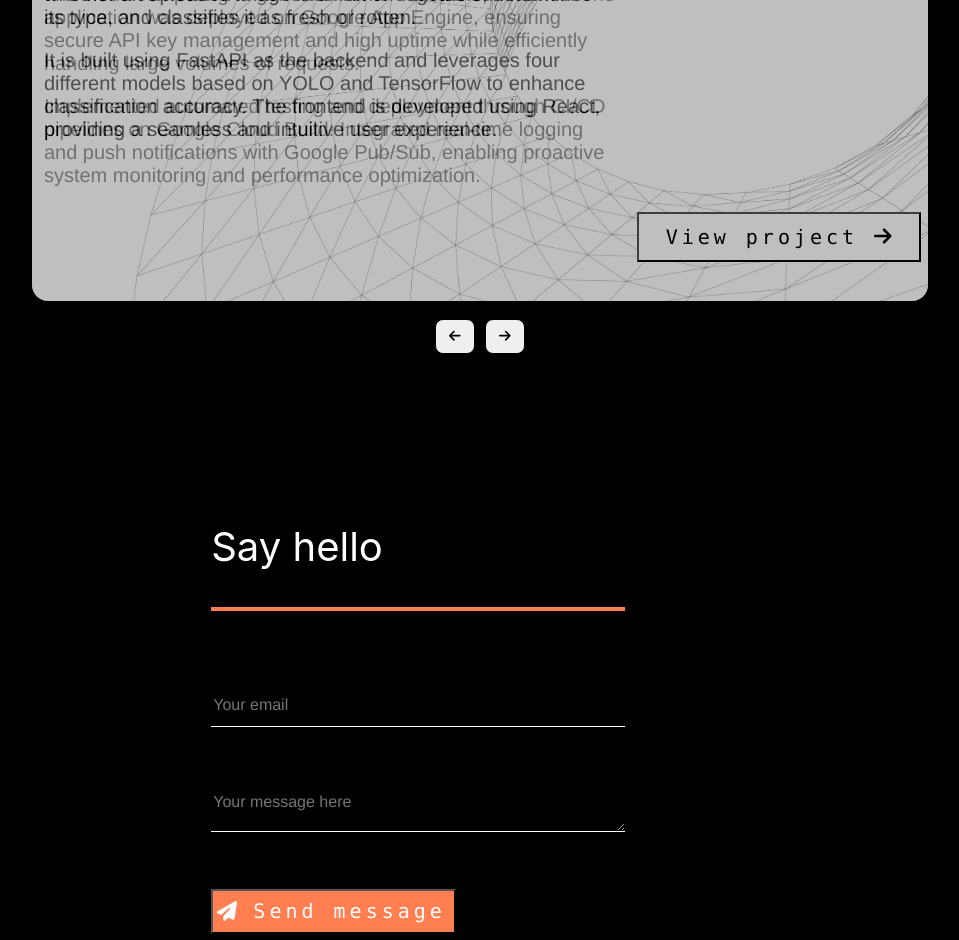
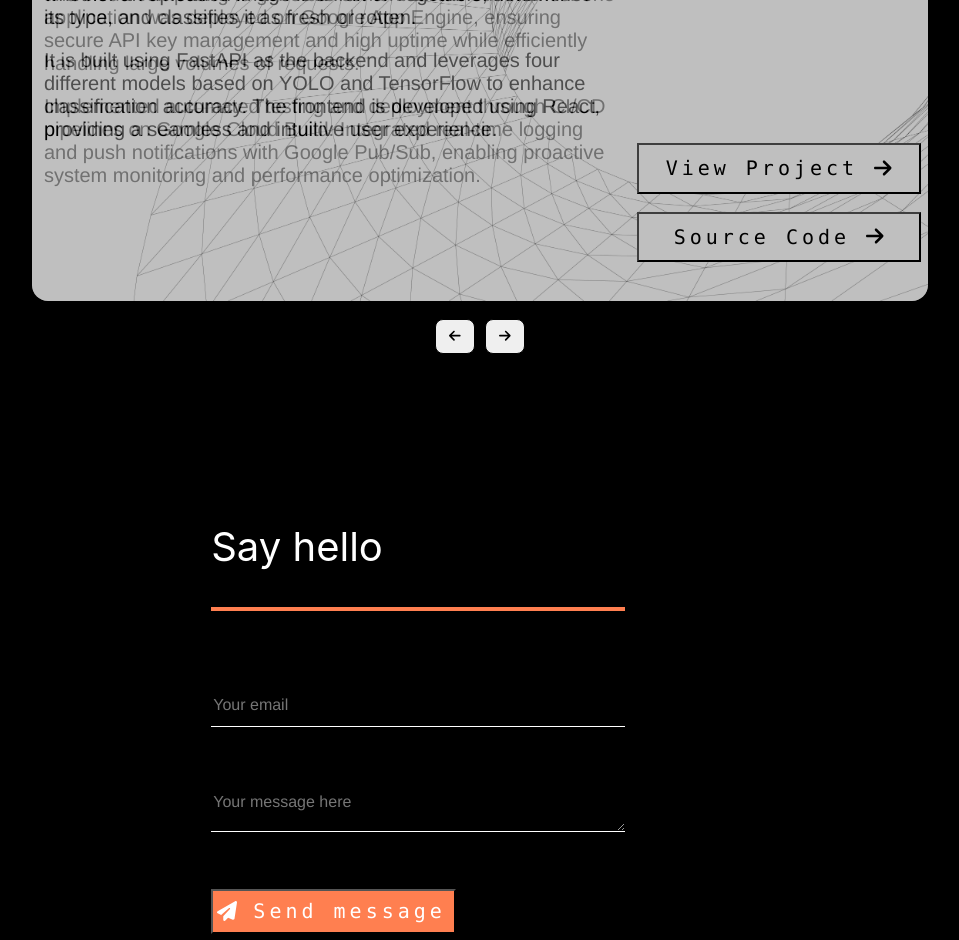
Before and after one commit to Akay06/Portfolio, a React (Create React App) app: page / in a window 1280 px wide. Shown: the part 2800-3740 px from the top of the page, without its empty margins (224-1183 px from the left). Built offline with nearby package versions, Linux system fonts and the light colour scheme; the HTML template or start-up script is replaced by a standard one; a web font is replaced by a local one.

Commit message:
Added projects public url

```diff
--- a/src/component/Projects.js
+++ b/src/component/Projects.js
@@ -75,12 +75,12 @@ const Projects = () => {
                   </div>
                   <div className="projects-button">
                     <a
-                      href="https://akay06.github.io/ShopSwift-Frontend"
+                      href="https://shopswift.akay06.com/"
                       target="_blank"
                       rel="noopener noreferrer"
                     >
                       <button>
-                        Visit Shopswift&nbsp;
+                        View Project&nbsp;
                         <FontAwesomeIcon icon={faArrowRight} />
                       </button>
                     </a>
@@ -90,7 +90,7 @@ const Projects = () => {
                       rel="noopener noreferrer"
                     >
                       <button>
-                        View project&nbsp;
+                        Source Code&nbsp;
                         <FontAwesomeIcon icon={faArrowRight} />
                       </button>
                     </a>
@@ -118,12 +118,22 @@ const Projects = () => {
                   </div>
                   <div className="projects-button">
                     <a
+                      href="https://summarizer.akay06.com/"
+                      target="_blank"
+                      rel="noopener noreferrer"
+                    >
+                      <button>
+                        View Project&nbsp;
+                        <FontAwesomeIcon icon={faArrowRight} />
+                      </button>
+                    </a>
+                    <a
                       href="https://github.com/Akay06/Text-Summeriser"
                       target="_blank"
                       rel="noopener noreferrer"
                     >
                       <button>
-                        View project&nbsp;
+                        Source Code&nbsp;
                         <FontAwesomeIcon icon={faArrowRight} />
                       </button>
                     </a>
@@ -150,12 +160,22 @@ const Projects = () => {
                   </div>
                   <div className="projects-button">
                     <a
+                      href="https://classifier.akay06.com/"
+                      target="_blank"
+                      rel="noopener noreferrer"
+                    >
+                      <button>
+                        View Project&nbsp;
+                        <FontAwesomeIcon icon={faArrowRight} />
+                      </button>
+                    </a>
+                    <a
                       href="https://github.com/Akay06/Fruit-Vegetable-Health-Classifier"
                       target="_blank"
                       rel="noopener noreferrer"
                     >
                       <button>
-                        View project&nbsp;
+                        Source Code&nbsp;
                         <FontAwesomeIcon icon={faArrowRight} />
                       </button>
                     </a>
@@ -187,7 +207,7 @@ const Projects = () => {
                       rel="noopener noreferrer"
                     >
                       <button>
-                        View project&nbsp;
+                        Source Code&nbsp;
                         <FontAwesomeIcon icon={faArrowRight} />
                       </button>
                     </a>
```
